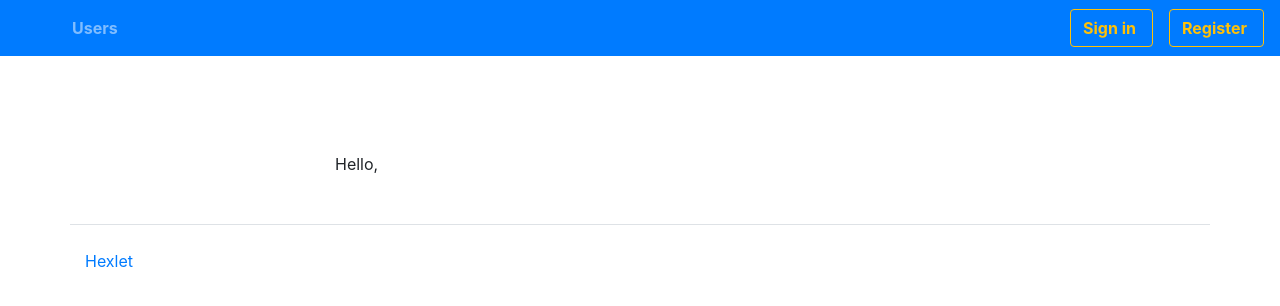
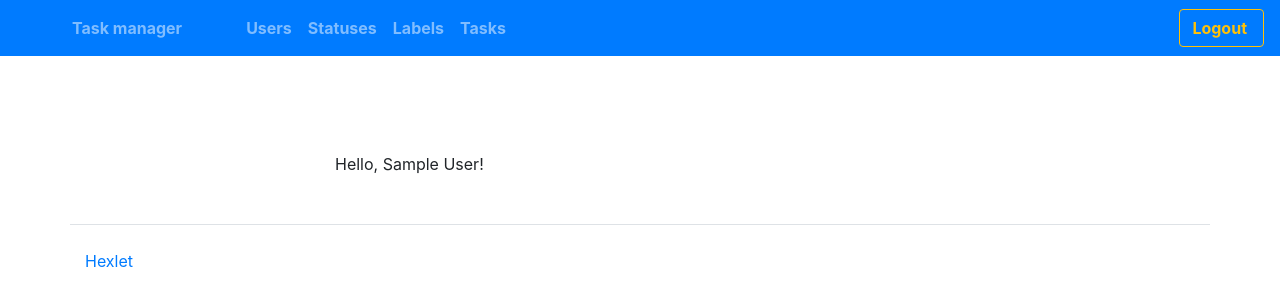
Before and after one commit to VVtatarinoff/task_manager_flask, a Flask app: page / in a window 1280 px wide. Shown: the top 306 px of the page. Run offline with Flask 2, Linux system fonts and the light colour scheme; the visitor is signed in with stand-in values (Sample User, id 1); data comes from the database, SQL or seed files in the repository; some libraries are stand-ins or nearby versions.

Commit message:
main menu

```diff
--- a/task_manager/templates/base.html
+++ b/task_manager/templates/base.html
@@ -12,9 +12,17 @@
     <div class="navbar-nav-scroll">
         <ul class="navbar-nav bd-navbar-nav flex-row">
             <li class="nav-item pl-5">
+                <a class="nav-link " href="{{ url_for('main.index')}}">Task manager</a>
+            </li>
+            <li class="nav-item pl-5">
                 <a class="nav-link " href="{{ url_for('users.get_user_list')}}">Users</a>
             </li>
+            {% if current_user.is_authenticated %}
+                <a class="nav-link " href="#">Statuses</a>
+                <a class="nav-link " href="#">Labels</a>
+                <a class="nav-link " href="#">Tasks</a>
 
+             {% endif %}
         </ul>
     </div>
     <ul class="navbar-nav flex-row ml-md-auto">
@@ -22,9 +30,12 @@
             <a></a>
         </li>
     </ul>
+    {% if current_user.is_authenticated %}
+        <a type="button" class="btn btn-outline-warning ml-md-3 font-weight-bold pr-3" href={{ url_for('users.log_out') }}>Logout</a>
+    {% else %}
         <a type="button" class="btn btn-outline-warning ml-md-3 font-weight-bold pr-3" href={{ url_for('users.sign_in') }}>Sign in</a>
         <a type="button" class="btn btn-outline-warning ml-md-3 font-weight-bold pr-3" href={{ url_for('users.register') }}>Register</a>
-
+    {% endif %}
 </header>
 <div class="container-fluid pt-4 flex-grow-1">
 <div class="row justify-content-md-center align-items-center">
--- a/task_manager/templates/index.html
+++ b/task_manager/templates/index.html
@@ -2,7 +2,7 @@
 {% block content %}
 Hello,
 {% if current_user.is_authenticated %}
-    {{ current_user.username }}
+    {{ current_user.first_name }} {{ current_user.last_name }}!
 {% else %}
     Stranger
 {% endif %}
```
Also changed, not shown: task_manager/auths/forms.py (+9 -6 lines), task_manager/auths/users.py (+9 -8 lines).
